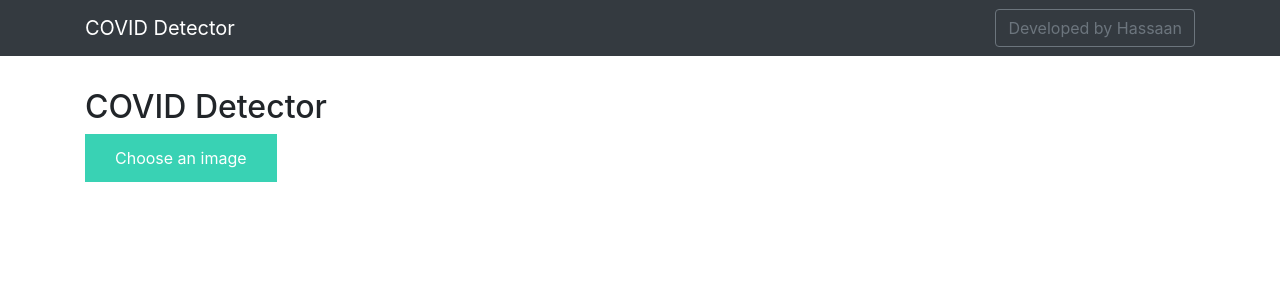
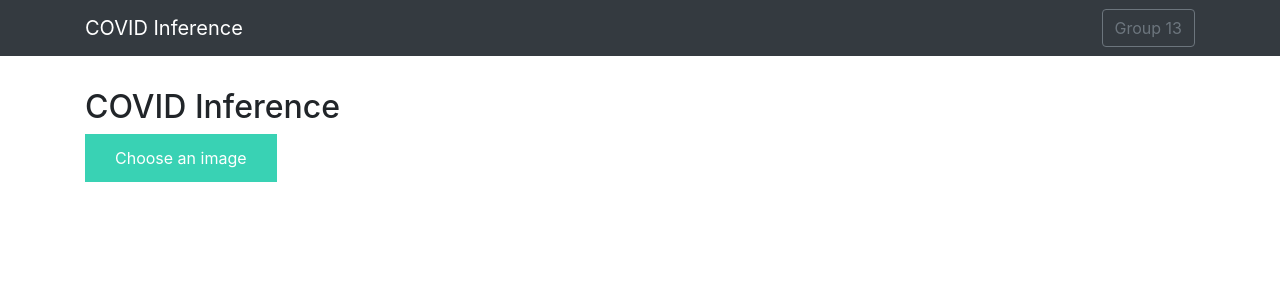
Before and after one commit to PatienceMbuhNgong/Covid19ctScans, a Flask app: page / in a window 1280 px wide. Shown: the top 300 px of the page. Run offline with Flask 2, Linux system fonts and the light colour scheme; some libraries are stand-ins or nearby versions.

Commit message:
minor updates

```diff
--- a/aws/CovidCT/templates/base.html
+++ b/aws/CovidCT/templates/base.html
@@ -4,19 +4,19 @@
     <meta charset="UTF-8">
     <meta name="viewport" content="width=device-width, initial-scale=1.0">
     <meta http-equiv="X-UA-Compatible" content="ie=edge">
-    <title>COVID Detector Beta</title>
-    <link href="https://cdn.bootcss.com/bootstrap/4.0.0/css/bootstrap.min.css" rel="stylesheet">
-    <script src="https://cdn.bootcss.com/popper.js/1.12.9/umd/popper.min.js"></script>
-    <script src="https://cdn.bootcss.com/jquery/3.3.1/jquery.min.js"></script>
-    <script src="https://cdn.bootcss.com/bootstrap/4.0.0/js/bootstrap.min.js"></script>
+    <title>COVID Inference</title>
+    <link href="https://maxcdn.bootstrapcdn.com/bootstrap/4.0.0/css/bootstrap.min.css" rel="stylesheet">
+    <script src="https://cdnjs.cloudflare.com/ajax/libs/popper.js/1.12.9/umd/popper.min.js"></script>
+    <script src="https://cdnjs.cloudflare.com/ajax/libs/jquery/3.3.1/jquery.min.js"></script>
+    <script src="https://maxcdn.bootstrapcdn.com/bootstrap/4.0.0/js/bootstrap.min.js"></script>
     <link href="{{ url_for('static', filename='css/main.css') }}" rel="stylesheet">
 </head>
 
 <body>
     <nav class="navbar navbar-dark bg-dark">
         <div class="container">
-            <a class="navbar-brand" href="#">COVID Detector</a>
-            <button class="btn btn-outline-secondary my-2 my-sm-0" type="submit">Developed by Hassaan</button>
+            <a class="navbar-brand" href="#">COVID Inference</a>
+            <button class="btn btn-outline-secondary my-2 my-sm-0" type="submit">Group 13</button>
         </div>
     </nav>
     <div class="container">
--- a/aws/CovidCT/templates/index.html
+++ b/aws/CovidCT/templates/index.html
@@ -1,6 +1,6 @@
 {% extends "base.html" %} {% block content %}
 
-<h2>COVID Detector</h2>
+<h2>COVID Inference</h2>
 
 <div>
     <form id="upload-file" method="post" enctype="multipart/form-data">
--- a/azure/azure_config.json
+++ b/azure/azure_config.json
@@ -1,9 +1,9 @@
 {
     "azureml_user":
     {
-        "subscription_id": "<INSERT-YOUR-AZURE-SUBSCRIPTION-ID>",
-        "resource_group": "<INSERT-YOUR-AZURE-RESOURCE-GROUP>",
-        "workspace_name": "<CREATE-AZUREML-WORKSPACE-AND-INSERT-NAME>",
+        "subscription_id": "4520a1f1-4325-41a2-9c4f-69ebe38c6708",
+        "resource_group": "DefaultResourceGroup-EUS",
+        "workspace_name": "covid19ctscan",
         "telemetry_opt_out": true
     },
     "aml_compute":
```
Also changed, not shown: README.md.
